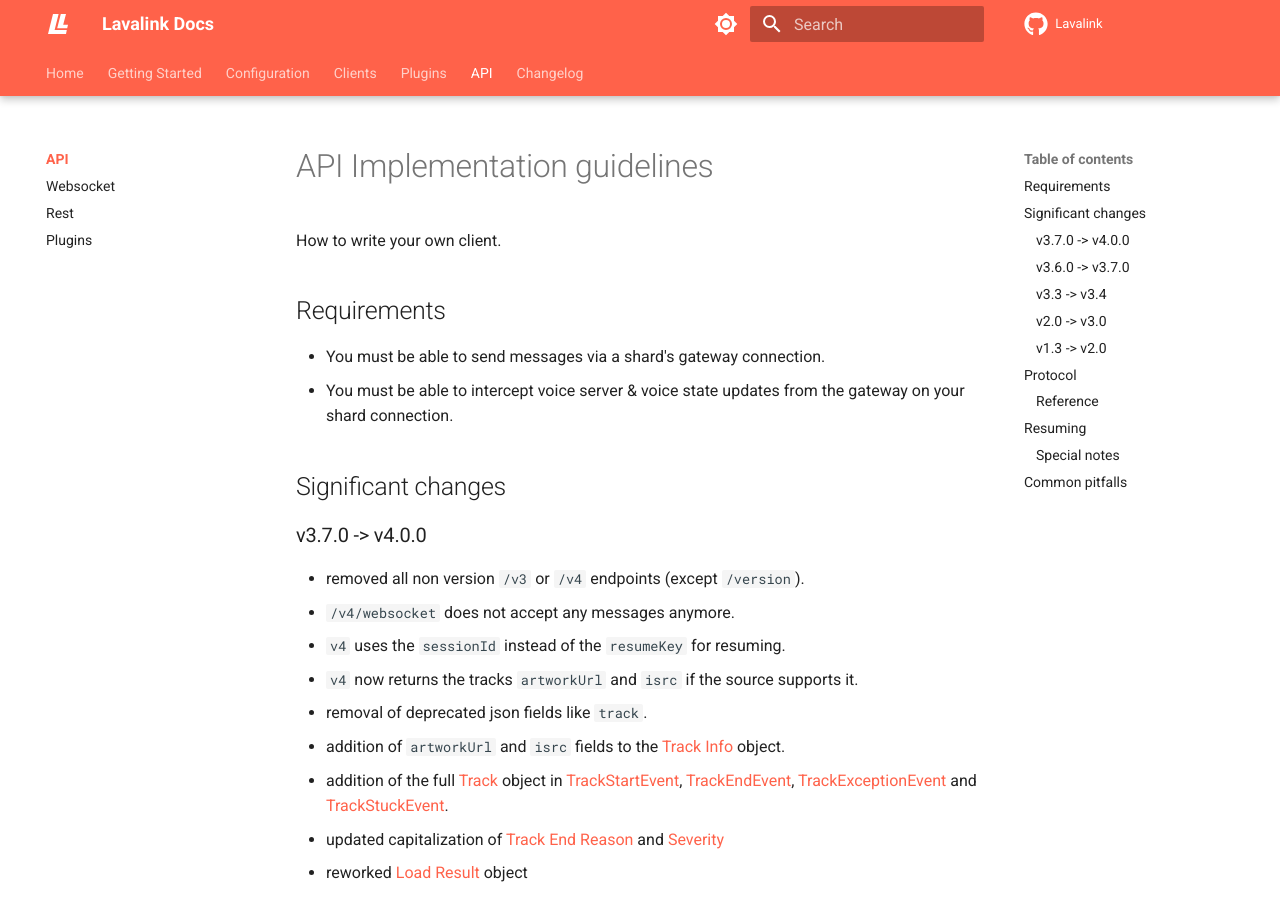
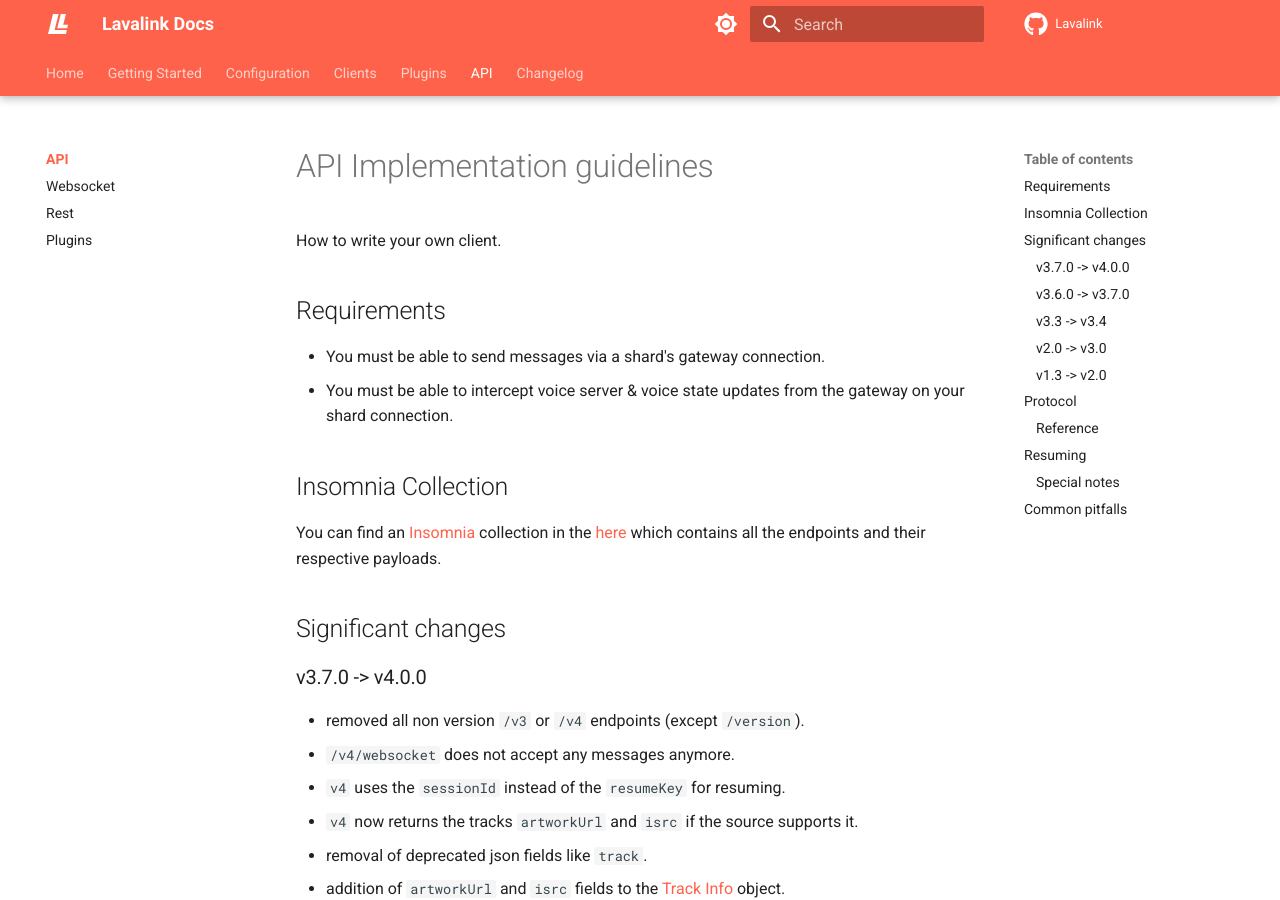
Before and after one commit to lavalink-devs/Lavalink, an MkDocs documentation site: the page built from docs/api/index.md, in a window 1280 px wide and 900 px high. Built offline with MkDocs 1.6.1 and Material for MkDocs 9.7.7, drawn with Linux system fonts in a browser that asks for light colours; plug-ins that fetch from the network failed and are left out; comment, search, counter and statistics services are not loaded.

Commit message:
mention insomnia collection & fix thing

```diff
--- a/docs/api/index.md
+++ b/docs/api/index.md
@@ -6,6 +6,10 @@ How to write your own client.
 
 * You must be able to send messages via a shard's gateway connection.
 * You must be able to intercept voice server & voice state updates from the gateway on your shard connection.
+
+## Insomnia Collection
+
+You can find an [Insomnia](https://insomnia.rest/) collection in the [here](Insomnia.json) which contains all the endpoints and their respective payloads.
 
 ## Significant changes
 
@@ -25,6 +29,7 @@ How to write your own client.
 <summary>v4.0.0 Migration Guide</summary>
 
 All websocket ops are removed as of `v4.0.0` and replaced with the following endpoints and json fields:
+
 * `play` -> [Update Player Endpoint](#update-player) `encodedTrack` or `identifier` field
 * `stop` -> [Update Player Endpoint](#update-player) `encodedTrack` field with `null`
 * `pause` -> [Update Player Endpoint](#update-player) `pause` field
```
Also changed, not shown: docs/Insomnia.json (renamed from Lavalink-Insomnia.json), 1 other file.
